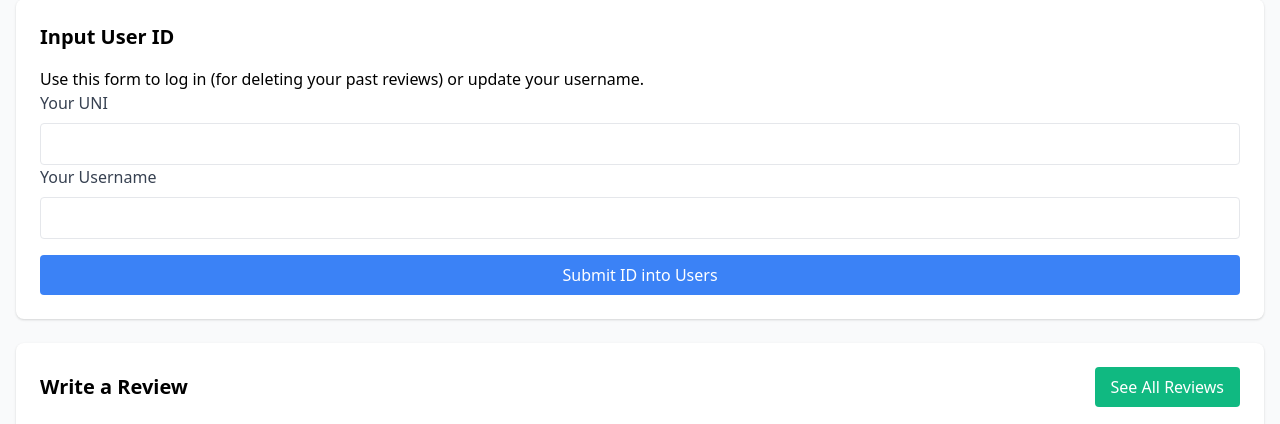
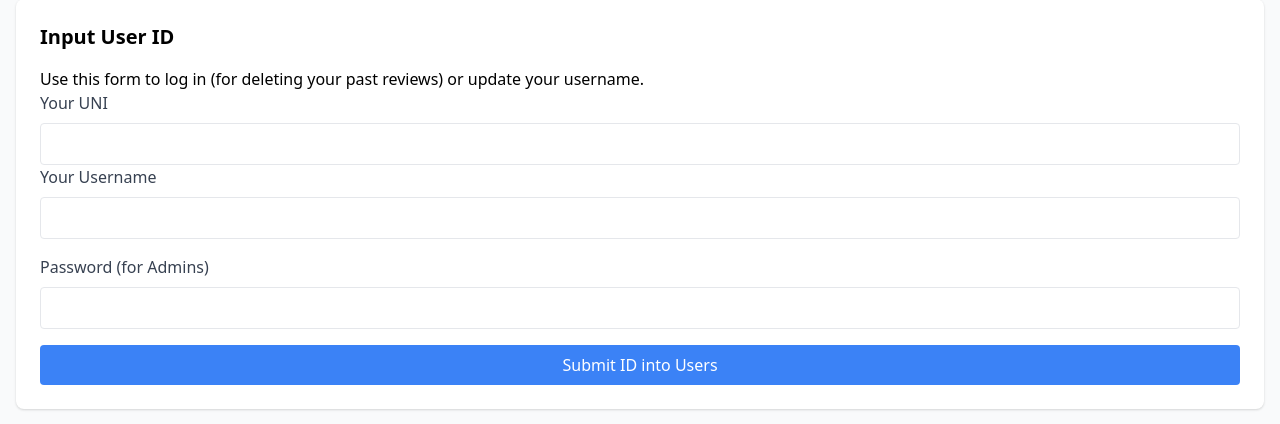
Before and after one commit to leoysun/db-proj1, a Flask app: template webserver/templates/index.html in a window 1280 px wide. Shown: the part 133-557 px from the top of the page. Run offline with Flask 3, Linux system fonts and the light colour scheme; the template is opened without the code that fills it, so the values that code supplies are empty.

Commit message:
Added Admin authentication feature - requires correct password for admins

```diff
--- a/webserver/server.py
+++ b/webserver/server.py
@@ -262,7 +262,28 @@ def submitUser():
     return "UNI cannot be blank", 400
   global_user_id = user_id
 
+  # boolean
+  is_admin = False
   username = request.form.get('username')
+  password = request.form.get('password')
+
+  admin_cursor = g.conn.execute(text("""
+      SELECT user_id, password
+      FROM Admin
+      WHERE user_id = :user_id
+      """), {'user_id': user_id})
+  g.conn.commit()
+  admins = admin_cursor.mappings().all()
+  admin_cursor.close()
+
+  if admins:
+    admin_entry = admins[0]
+
+    # Check if the user is an admin and password is incorrect
+    if password == '' or password != admin_entry['password']:
+        return "Wrong password", 400
+  else:
+    return "Not an admin", 400
 
   user_params = {
       'user_id': request.form['user_id'],
--- a/webserver/templates/index.html
+++ b/webserver/templates/index.html
@@ -108,6 +108,15 @@
                 class="w-full p-2 border rounded focus:ring-2 focus:ring-blue-500 focus:border-blue-500"
                 required
             >
+            <label for="password" class="block text-gray-700 mb-2 mt-4">Password (for Admins)</label>
+            <input
+                type="text"
+                id="password"
+                value=''
+                name="password"
+                class="w-full p-2 border rounded focus:ring-2 focus:ring-blue-500 focus:border-blue-500"
+            >
+            </label>
         </div>
 
         <!-- Submit Button -->
```
